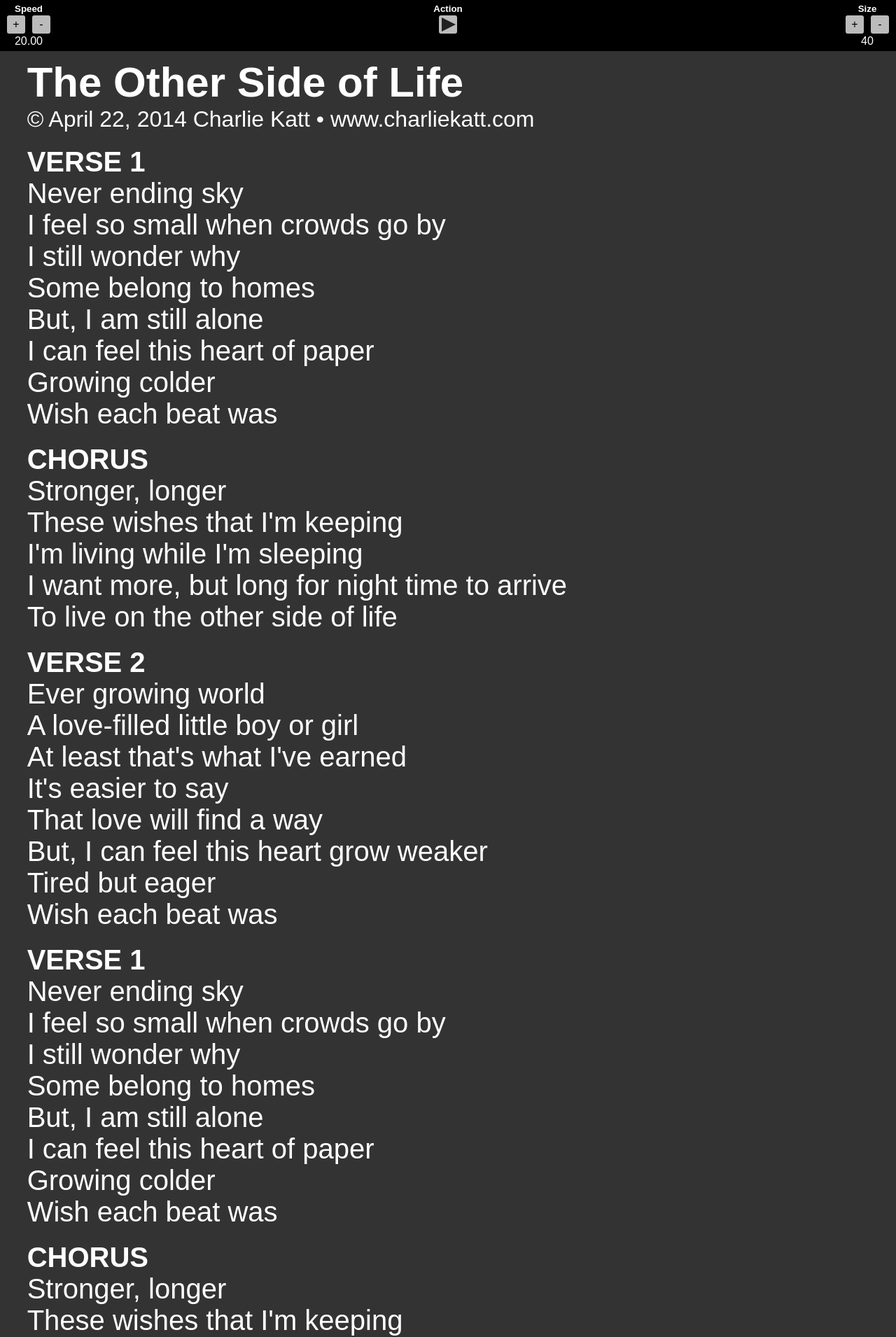
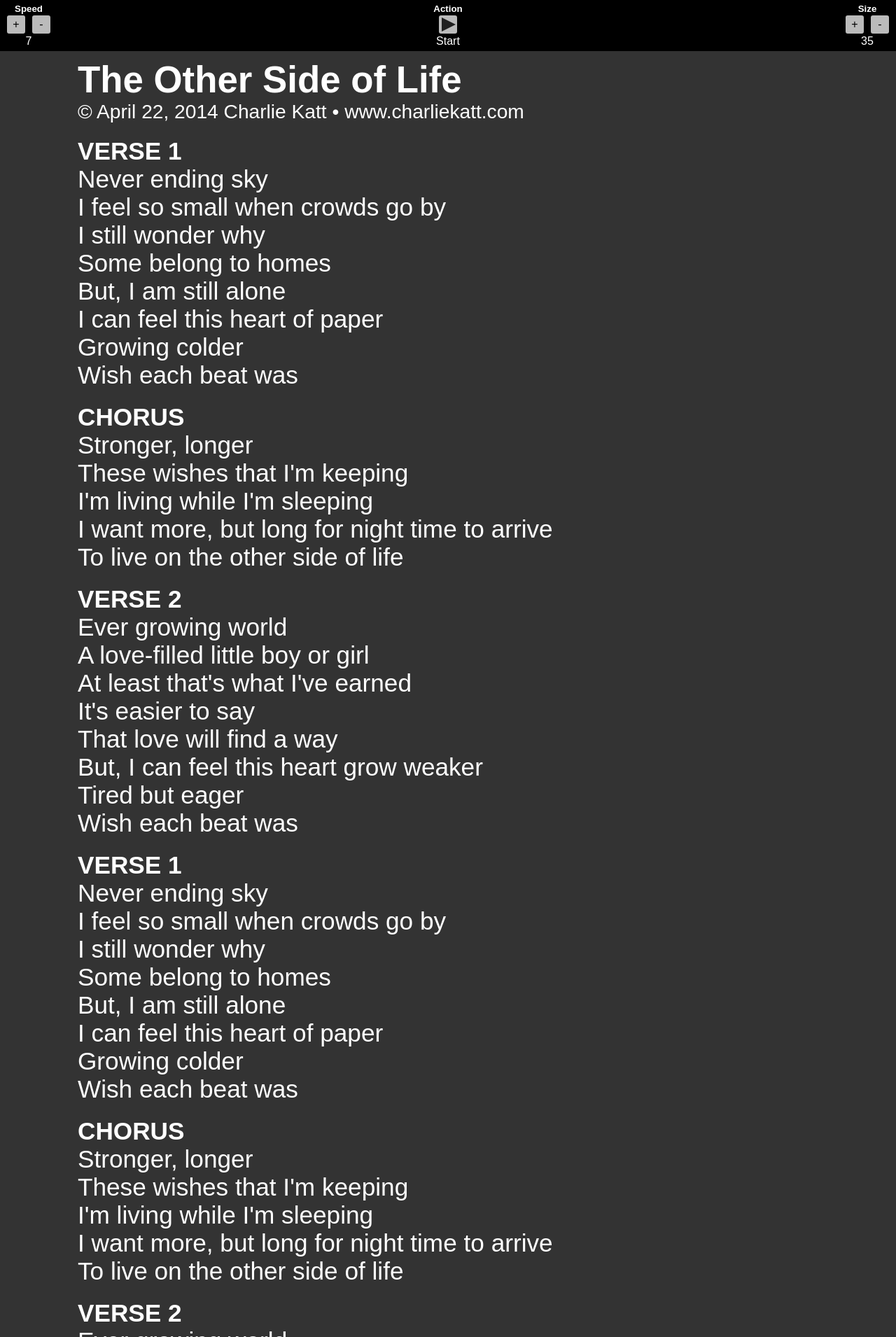
Before and after one commit to ccatura/music-scroller, a PHP site: page /songs/the_other_side_of_life.html in a window 1280 px wide. Shown: the top 1910 px of the page at 70% size. Run offline with PHP 8.4, Linux system fonts and the light colour scheme.

Commit message:
fixed speed issues

```diff
--- a/index.css
+++ b/index.css
@@ -9,6 +9,7 @@
     --background-color: #333;
     --button-color: #bbb;
     --button-text-color: #000;
+    --song-background: #444;
 }
 
 body {
@@ -20,7 +21,7 @@ body {
     background-color: var(--background-color);
     /* font-family: 'Courier New', Courier, monospace; */
     font-family: Arial, Helvetica, sans-serif;
-    font-size: 2.5rem;
+    font-size: 2.2rem;
 }
 
 a {
@@ -59,14 +60,19 @@ a:hover {
     display: flex;
     flex-flow: column nowrap;
     justify-content: center;
-    align-items: flex-start;
+    align-items: center;
     list-style-type: none;
     /* width: 95%; */
 }
 
 .file-list li {
     /* border: 1px solid red; */
-    margin: 0 0 5px 0;
+    width: 85%;
+    background-color: var(--song-background);
+    margin: 0 0 20px 0;
+    padding: 10px 20px;
+    border-radius: 10px;
+    box-shadow: 0 0 10px black;
 }
 
 .buttons-header {
--- a/index.html
+++ b/index.html
@@ -3,7 +3,7 @@
 <head>
     <meta charset="UTF-8">
     <meta http-equiv="X-UA-Compatible" content="IE=edge">
-    <meta name="viewport" content="width=device-width, initial-scale=1.0">
+    <meta name="viewport" content="width=device-width, initial-scale=1.0, maximum-scale=1.0, user-scalable=0">
     <link rel="stylesheet" href="./index.css" class="">
     <script src="./index.js" defer></script>
     <link rel="stylesheet" href="https://fonts.googleapis.com/icon?family=Material+Icons+Outlined">
@@ -20,7 +20,7 @@
         <div class="vert-space"></div>
         <h3>Load Song</h3>
         <ul class="file-list">
-            <li>Sort By: Artist | Title</li>
+            <div>Sort By: Artist | Title</div>
             <li><a href="./songs/the_other_side_of_life.html">The Other Side of Life - Charlie Katt</a></li>
             <li>American Pie - Don McLean</li>
             <li>Gangsta's Paradise - Coolio</li>
--- a/index.js
+++ b/index.js
@@ -7,68 +7,111 @@ var sizeDown = document.getElementById("size-down");
 
 var startScroll;
 var paused = true;
-var speed = 20;
-var speedChangeAmount = 1.5;
 var newFontSize = computedFontSize = parseInt(window.getComputedStyle(document.body).fontSize); //get base font size in body
+var playState = paused;
+
+// These are my personal pre-schosen speeds based on experienced teleprompt needs
+var speedPresets = {
+    10: 8,
+    9:  12,
+    8:  15,
+    7:  20,
+    6:  30,
+    5:  40,
+    4:  60,
+    3:  80,
+    2:  100,
+    1:  150
+};
+var speedIndex = 7; // Starting speed
 
 displaySpeed();
 displaySize();
+displayState();
+
+
+// START PLAY PAUSE
+play.onclick = function() {
+    if (paused) {
+        startScroll = setInterval(myTimer, speedPresets[speedIndex]);
+        paused = false;
+        document.getElementById('play').style.display = "none";
+        document.getElementById('pause').style.display = "flex";
+    }
+    displayState();
+    // console.log("Playing: " + paused);
+    // console.log("Speed: " + speed);
+}
+
+pause.onclick = function pauseIt() {
+    stopScrolling();
+    displayState();
+}
+// END PLAY PAUSE
+
+
+
+
+
+// START SPEED
+speedDown.onclick = function() {
+    if (speedIndex > 1) {
+        speedIndex--;
+        // console.log(speedIndex);
+        resetInterval()
+    }
+}
+
+speedUp.onclick = function() {
+    if (speedIndex < 10) {
+        speedIndex++;
+        // console.log(speedIndex);
+        resetInterval()
+    }
+}
+// END SPEED
+
+
+
+
+// START SIZE
+sizeUp.onclick = function() {
+    newFontSize += 2;
+    document.body.style.fontSize = parseInt(newFontSize) + "px";
+    // console.log(newFontSize);
+    displaySize();
+}
+
+sizeDown.onclick = function() {
+    newFontSize -= 2;
+    document.body.style.fontSize = parseInt(newFontSize) + "px";
+    // console.log(newFontSize);
+    displaySize();
+}
+// END SIZE
 
 
 
 
 
 
-play.onclick = function() {
-    if (paused) {
-        startScroll = setInterval(myTimer, speed);
-        paused = false;
-        document.getElementById('play').style.display = "none";
-        document.getElementById('pause').style.display = "flex";
-    }
-    console.log("Playing: " + paused);
-    console.log("Speed: " + speed);
-}
-
-pause.onclick = function pauseIt() {
-    stopScrolling()
-}
-
-speedUp.onclick = function() {
-    speed /= speedChangeAmount;
-    resetInterval()
-}
-
-speedDown.onclick = function() {
-    speed *= speedChangeAmount;
-    resetInterval()
-}
-
-sizeUp.onclick = function() {
-    newFontSize += 2;
-    document.body.style.fontSize = parseInt(newFontSize) + "px";
-    console.log(newFontSize);
-    displaySize();
-}
-
-sizeDown.onclick = function() {
-    newFontSize -= 2;
-    document.body.style.fontSize = parseInt(newFontSize) + "px";
-    console.log(newFontSize);
-    displaySize();
-}
-
-
-
-
-
-
+// FUNCTIONS
 function myTimer() {
         window.scrollBy(0, 1);
 }
 
 function displaySpeed() {
-    document.getElementById('speed').textContent = speed.toFixed(2);
+    document.getElementById('speed').textContent = speedIndex;
+}
+
+function displayState() {
+    if (paused) {
+        playState = "Start";
+    } else {
+        playState = "Stop";
+    }
+    document.getElementById('state').textContent = playState;
+    // console.log("It is: " + playState);
 }
 
 function displaySize() {
@@ -78,16 +121,16 @@ function displaySize() {
 function stopScrolling() {
     paused = true;
     clearInterval(startScroll);
-    console.log("Playing: " + paused);
+    // console.log("Playing: " + paused);
     document.getElementById('play').style.display = "flex";
     document.getElementById('pause').style.display = "none";
 }
 
 function resetInterval() {
-    console.log("Speed: " + speed);
+    // console.log("Speed: " + speed);
     if (!paused) {
         clearInterval(startScroll);
-        startScroll = setInterval(myTimer, speed);
+        startScroll = setInterval(myTimer, speedPresets[speedIndex]);
     }
     displaySpeed();
 }
--- a/songs/the_other_side_of_life.html
+++ b/songs/the_other_side_of_life.html
@@ -3,7 +3,7 @@
 <head>
     <meta charset="UTF-8">
     <meta http-equiv="X-UA-Compatible" content="IE=edge">
-    <meta name="viewport" content="width=device-width, initial-scale=1.0">
+    <meta name="viewport" content="width=device-width, initial-scale=1.0, maximum-scale=1.0, user-scalable=0">
     <link rel="stylesheet" href="../index.css" class="">
     <script src="../index.js" defer></script>
     <link rel="stylesheet" href="https://fonts.googleapis.com/icon?family=Material+Icons+Outlined">
@@ -22,9 +22,10 @@
             <div id="speed"></div>
         </div>
         <div class="button-section">
-            <h5>Action</h5>
-            <div class="button" id="play"><div class="play"></div></div>
-            <div class="button" id="pause"><div class="pause"></div></div>
+                <h5>Action</h5>
+                <div class="button" id="play"><div class="play"></div></div>
+                <div class="button" id="pause"><div class="pause"></div></div>
+            <div id="state"></div>
         </div>
         <div class="button-section">
             <h5>Size</h5>
@@ -33,7 +34,8 @@
                 <div class="button" id="size-down">-</div>
             </div>
             <div id="size"></div>
-        </div>    </div>
+        </div>
+    </div>
     <div class="scroller">
 
         <div class="song">
```
